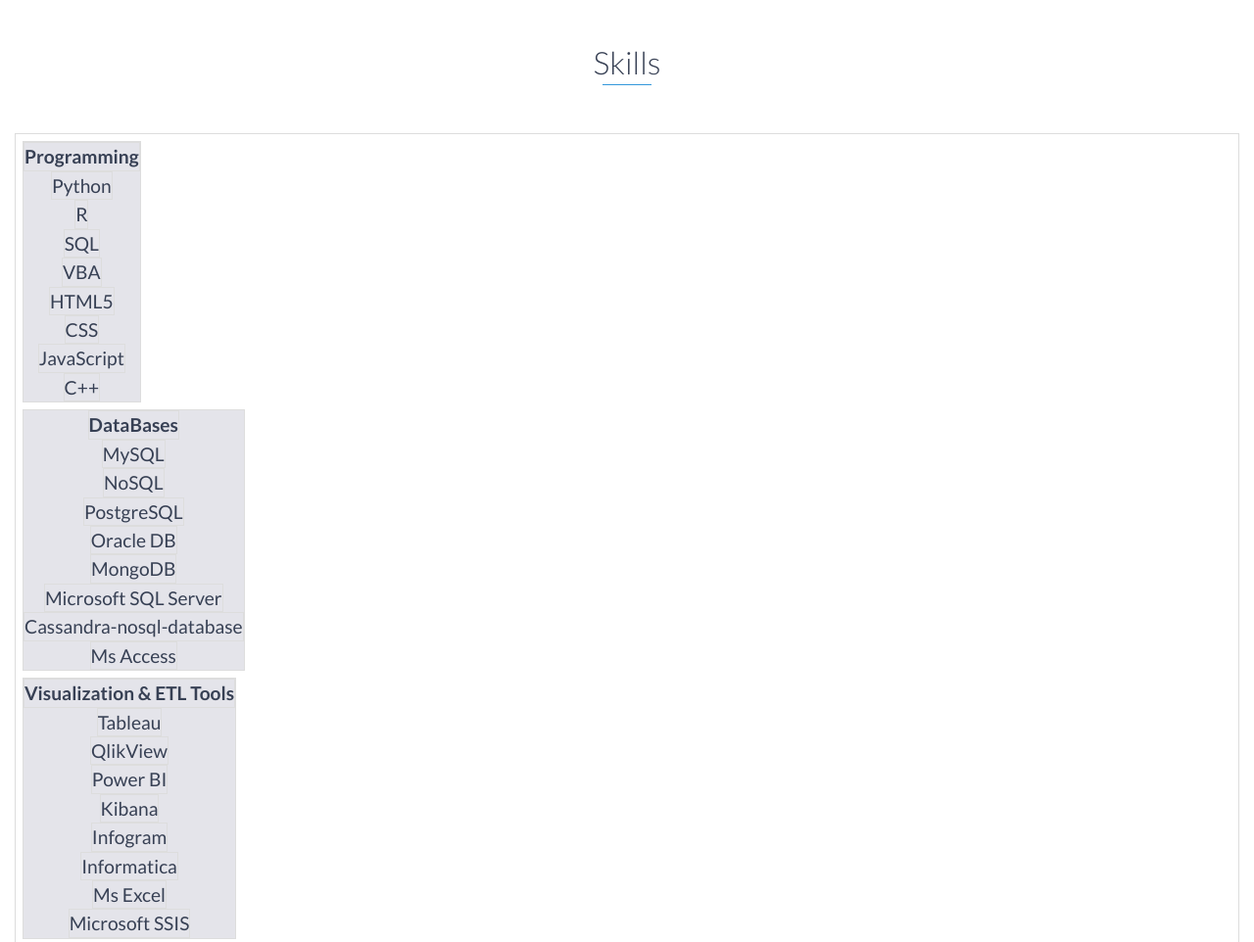
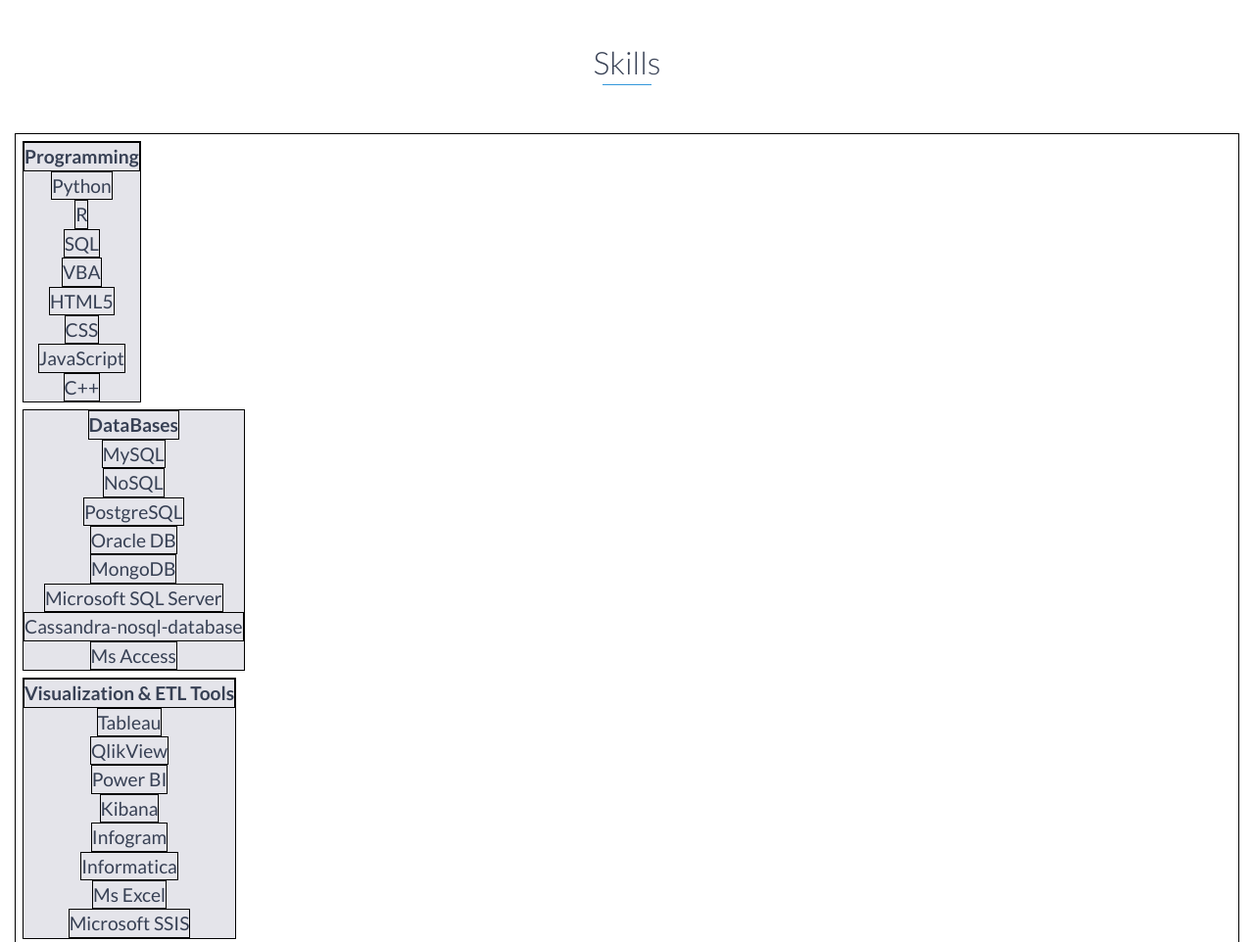
Before and after one commit to rohandash06/rohan-dash06.github.io, a website: page index.html in a window 1280 px wide. Shown: the part 3820-4782 px from the top of the page at 98% size. Drawn offline with nearby package versions, Linux system fonts and the light colour scheme; files that its build step writes are made by us from their sources.

Commit message:
Update styles.scss

```diff
--- a/scss/styles.scss
+++ b/scss/styles.scss
@@ -694,13 +694,13 @@
 
     table {
         border-collapse: collapse;
-        border: 1px solid #dddddd;
+        border: 1px solid Black;
         width: 100%;
      }
 
 
     td {
-        border: 1px solid #dddddd;
+        border: 1px solid Black;
         display: table;
         margin: 0 auto;
         padding: 0;
@@ -708,7 +708,7 @@
     }
 
     tr {
-        border: 1px solid #dddddd;
+        border: 1px solid Black;
         display: table;
         margin: 7px;
         padding: 5px 10px;
```
